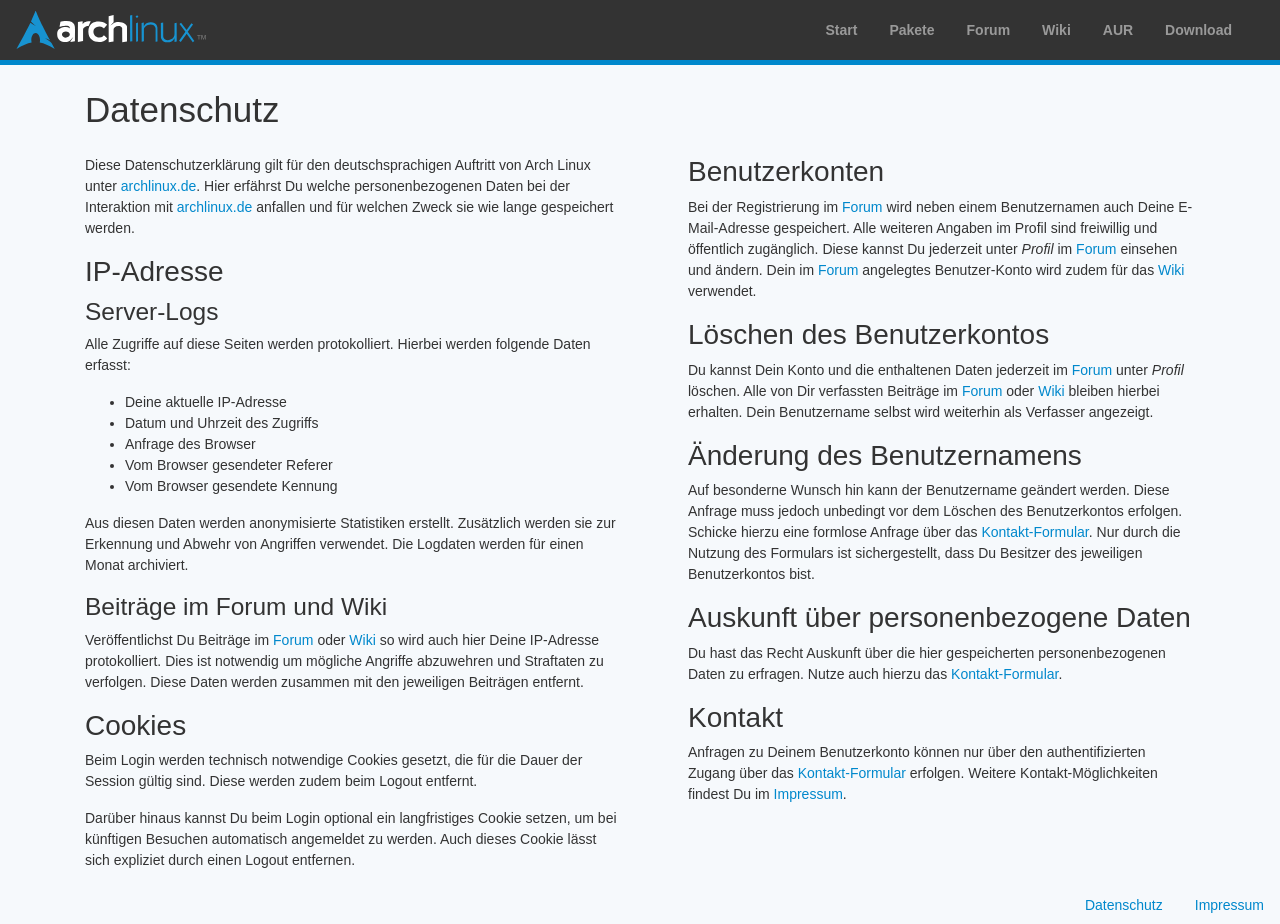
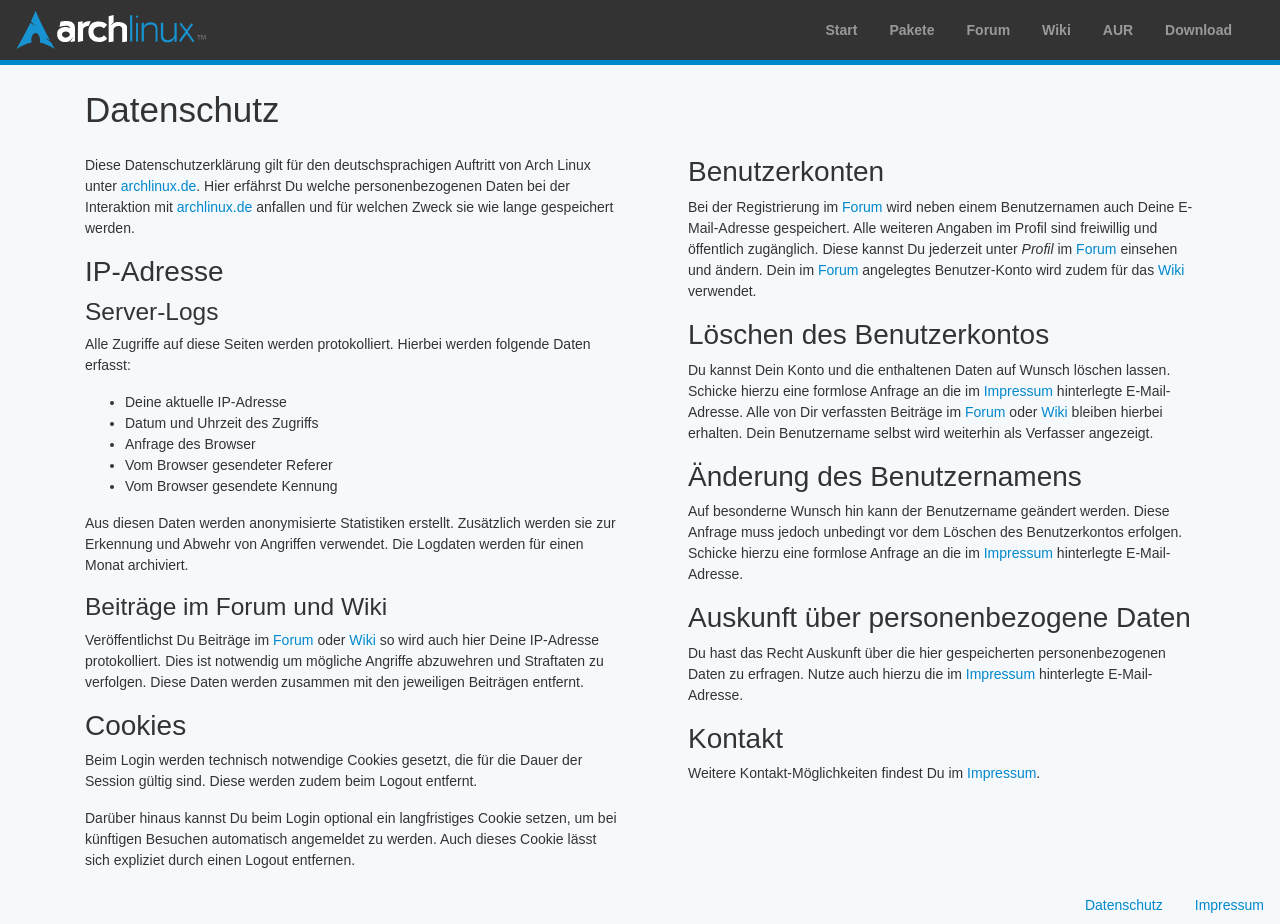
Before and after one commit to archlinux-de/www.archlinux.de, a Vue app in the folder app/: page /privacy-policy in a window 1280 px wide. Built offline with nearby package versions, Linux system fonts and the light colour scheme; what vue-filter-pretty-bytes would draw is missing.

Commit message:
Update privacy policy as the forum no longer provides an email form

```diff
--- a/app/src/views/PrivacyPolicy.vue
+++ b/app/src/views/PrivacyPolicy.vue
@@ -43,27 +43,25 @@
           Dein im <a href="https://forum.archlinux.de/">Forum</a> angelegtes Benutzer-Konto wird
           zudem für das <a href="https://wiki.archlinux.de/">Wiki</a> verwendet.</p>
         <h2>Löschen des Benutzerkontos</h2>
-        <p>Du kannst Dein Konto und die enthaltenen Daten jederzeit im
-          <a href="https://forum.archlinux.de/">Forum</a> unter <em>Profil</em> löschen. Alle von Dir
-          verfassten Beiträge im <a href="https://forum.archlinux.de/">Forum</a> oder
+        <p>Du kannst Dein Konto und die enthaltenen Daten auf Wunsch löschen lassen. Schicke hierzu eine formlose
+          Anfrage an die im <router-link :to="{name: 'impressum'}">Impressum</router-link>
+          hinterlegte E-Mail-Adresse.
+          Alle von Dir verfassten Beiträge im <a href="https://forum.archlinux.de/">Forum</a> oder
           <a href="https://wiki.archlinux.de/">Wiki</a> bleiben hierbei erhalten. Dein Benutzername selbst
-          wird
-          weiterhin als Verfasser angezeigt.</p>
+          wird weiterhin als Verfasser angezeigt.
+        </p>
         <h2>Änderung des Benutzernamens</h2>
         <p>Auf besonderne Wunsch hin kann der Benutzername geändert werden. Diese Anfrage muss jedoch unbedingt
-          vor
-          dem Löschen des Benutzerkontos erfolgen. Schicke hierzu eine formlose Anfrage über das
-          <a href="https://forum.archlinux.de/misc.php?email=486">Kontakt-Formular</a>. Nur durch die Nutzung des Formulars
-          ist
-          sichergestellt, dass Du Besitzer des jeweiligen Benutzerkontos bist.</p>
+          vor dem Löschen des Benutzerkontos erfolgen. Schicke hierzu eine formlose Anfrage an die im
+          <router-link :to="{name: 'impressum'}">Impressum</router-link> hinterlegte E-Mail-Adresse.
+        </p>
         <h2>Auskunft über personenbezogene Daten</h2>
         <p>Du hast das Recht Auskunft über die hier gespeicherten personenbezogenen Daten zu erfragen. Nutze
-          auch
-          hierzu das <a href="https://forum.archlinux.de/misc.php?email=486">Kontakt-Formular</a>.</p>
+          auch hierzu die im <router-link :to="{name: 'impressum'}">Impressum</router-link> hinterlegte E-Mail-Adresse.
+        </p>
         <h2>Kontakt</h2>
-        <p>Anfragen zu Deinem Benutzerkonto können nur über den authentifizierten Zugang über das
-          <a href="https://forum.archlinux.de/misc.php?email=486">Kontakt-Formular</a> erfolgen. Weitere
-          Kontakt-Möglichkeiten findest Du im <router-link :to="{name: 'impressum'}">Impressum</router-link>.</p>
+        <p>Weitere Kontakt-Möglichkeiten findest Du im <router-link :to="{name: 'impressum'}">Impressum</router-link>.
+        </p>
       </b-col>
     </b-row>
   </b-container>
```
